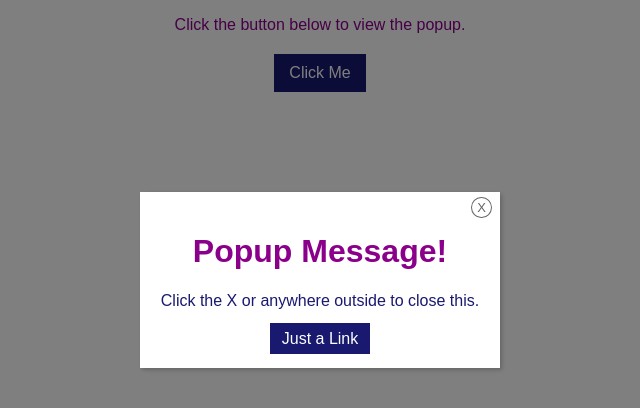
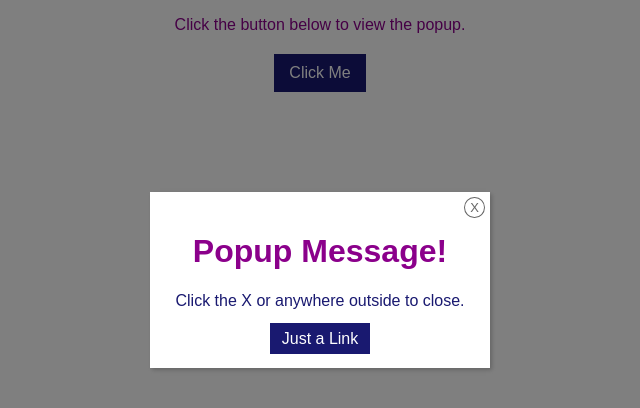
Before and after one commit to arshadmoolla/popup-message-box, a plain HTML site: page index.html in a window 1280 px wide. Both pictures are taken after a click on the button "Click Me". Shown: the whole page, without its empty margins (320-960 px from the left). Drawn offline with Linux system fonts and the light colour scheme.

Commit message:
update styles

```diff
--- a/index.html
+++ b/index.html
@@ -14,7 +14,7 @@
       <div class="popupBox-close">X</div>
       <div class="popupBox-content">
         <h1>Popup Message!</h1>
-        <p>Click the X or anywhere outside to close this.</p>
+        <p>Click the X or anywhere outside to close.</p>
         <a href="#">Just a Link</a>
       </div>
     </div>
--- a/style.scss
+++ b/style.scss
@@ -23,6 +23,10 @@ button {
   padding: 10px 15px;
   font-size: 16px;
   cursor: pointer;
+
+  &:hover {
+    background-color: $secondary-color;
+  }
 }
 
 .popupBox-container {
@@ -37,7 +41,7 @@ button {
   .popupBox {
     text-align: center;
     width: 100%;
-    max-width: 320px;
+    max-width: 300px;
     margin: 15% auto;
     padding: 20px;
     background-color: $light-color;
@@ -50,7 +54,7 @@ button {
       color: $shadow-color;
       position: absolute;
       top: 5px;
-      right: 8px;
+      right: 5px;
       padding: 2px 5px;
       font-size: 13px;
       cursor: pointer;
@@ -69,6 +73,9 @@ button {
         color: $light-color;
         text-decoration: none;
         padding: 7px 12px;
+        &:hover {
+          background-color: $secondary-color;
+        }
       }
     }
   }
```
Also changed, not shown: style.css.
